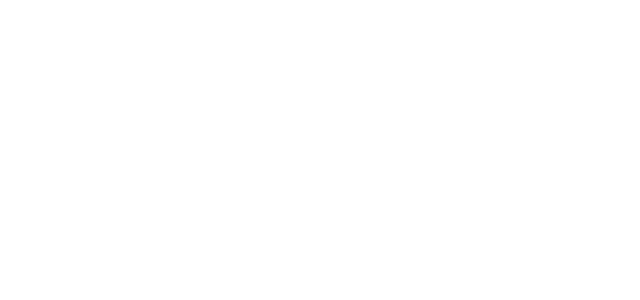
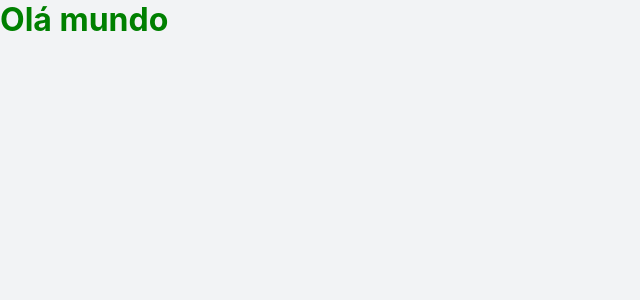
Before and after one commit to LopesDev/hardmode-frontend, a Next.js app: page / in a window 1280 px wide. Shown: the top 300 px of the page, without its empty margins (0-640 px from the left). Built offline with nearby package versions, Linux system fonts and the light colour scheme.

Commit message:
Add global styles and theme configuration

```diff
--- a/package.json
+++ b/package.json
@@ -9,12 +9,15 @@
   "dependencies": {
     "next": "10.0.9",
     "react": "17.0.2",
-    "react-dom": "17.0.2"
+    "react-dom": "17.0.2",
+    "styled-components": "^5.2.1"
   },
   "devDependencies": {
     "@types/node": "^14.14.35",
     "@types/react": "^17.0.3",
     "@types/react-dom": "^17.0.3",
+    "@types/styled-components": "^5.1.9",
+    "babel-plugin-styled-components": "^1.12.0",
     "typescript": "^4.2.3"
   }
 }
--- /dev/null
+++ b/src/layout/GlobalStyles.ts
@@ -0,0 +1,42 @@
+import { createGlobalStyle } from 'styled-components';
+
+const GlobalStyle = createGlobalStyle`
+    * {
+        margin: 0;
+        padding: 0;
+        box-sizing: border-box;
+    }
+
+    html {
+        font-size: 87.5%;
+
+        @media screen and (min-width: ${({ theme }) => theme.breakpoint.md}) {
+            font-size: 93.75%;
+        }
+
+        @media screen and (min-width: ${({ theme }) => theme.breakpoint.lg}) {
+            font-size: 100%;
+        }
+    }
+
+    body, input, textarea, button {
+        font: 400 1rem 'Inter', sans-serif;
+    }
+
+    body {
+        background: ${({theme}) => theme.pallet.background};
+        color: ${({ theme }) => theme.pallet.text};
+    }
+
+    button {
+        cursor: pointer;
+    }
+
+    a {
+        color: inherit;
+        text-decoration: none;
+    }
+
+`;
+
+export default GlobalStyle;
--- /dev/null
+++ b/src/layout/Theme.ts
@@ -0,0 +1,25 @@
+import { DefaultTheme } from 'styled-components';
+
+const BASE_UNIT = 8;
+
+const theme :DefaultTheme = {
+    pallet: {
+        white: '#fff',
+        background: '#f2f3f5',
+        text: '#666',
+        title: '#2E384D',
+        link: '#5965E0',
+        grey: '#E9E9E9',
+        primary: '#FEB674',
+        secondary: '#BA68C8',
+    },
+
+    breakpoint: {
+        lg: '1080px',
+        md: '720px'
+    },
+
+    spacing: (value :number) => `${ BASE_UNIT * value }px`,
+}
+
+export default theme;
--- a/src/pages/index.tsx
+++ b/src/pages/index.tsx
@@ -1,13 +1,27 @@
 import React from 'react';
-import Head from 'next/head'
-import styles from '../styles/Home.module.css'
+import Head from 'next/head';
+import styled, { ThemeProvider } from 'styled-components';
+
+import theme from '../layout/Theme';
+import GlobalStyles from '../layout/GlobalStyles';
+
+const Title = styled.h1`
+  color: green;
+`;
 
 export default function Home() {
   return (
-    <div>
+    <>
       <Head>
         <title>Hello Word</title>
       </Head>
-    </div>
+
+      <ThemeProvider theme={theme}>
+        <GlobalStyles />
+
+        <Title>Olá mundo</Title>
+
+      </ThemeProvider>
+    </>
   )
 }
```
Also changed, not shown: src/layout/styled.d.ts (added, +30 -0 lines), src/pages/_documents.tsx (added, +47 -0 lines), .babelrc (added), 1 other file (tests, documents, lock files or other folders).
